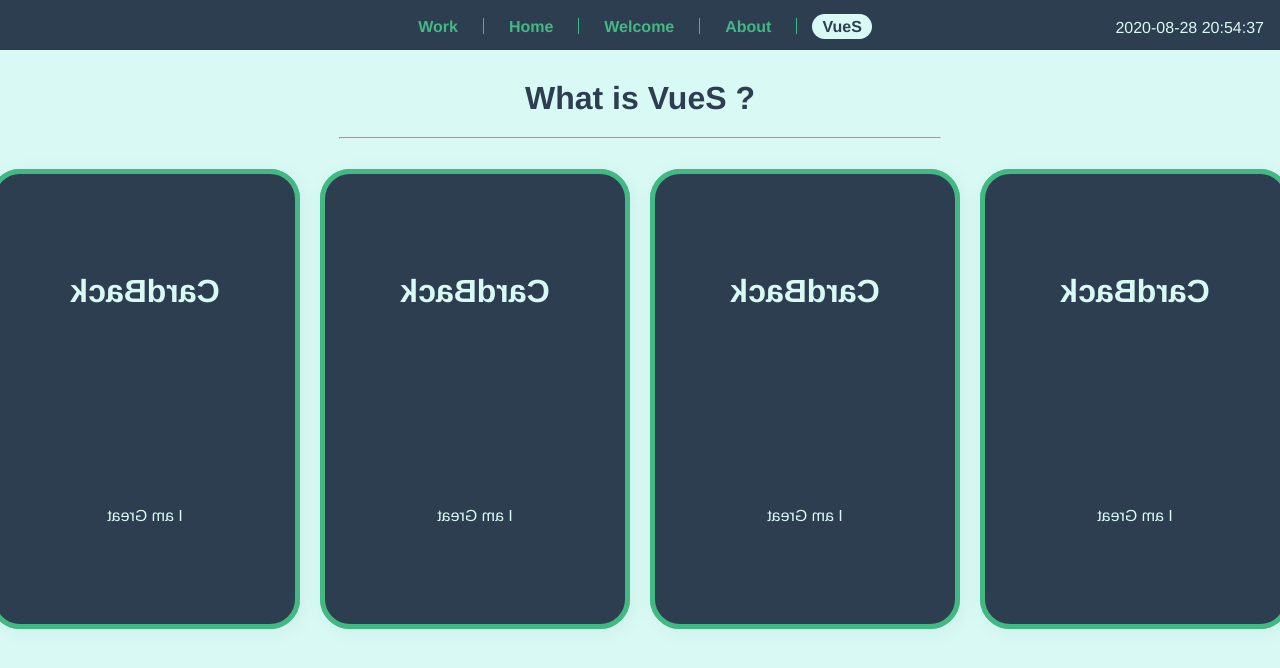
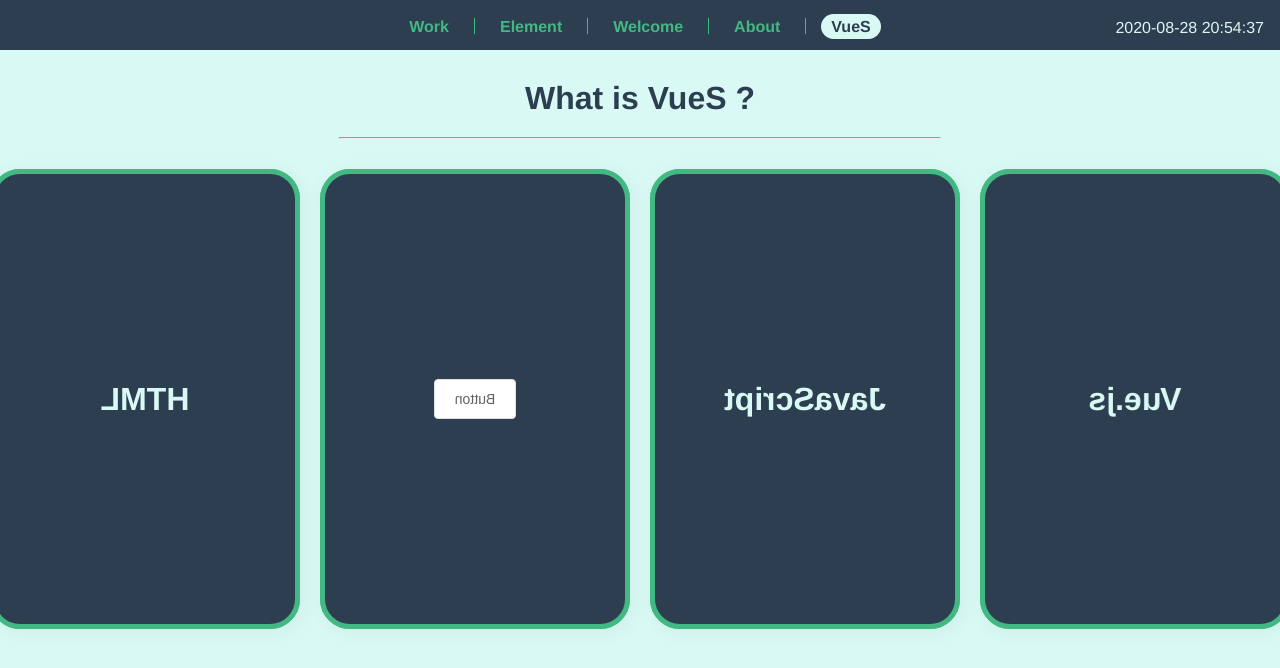
Before and after one commit to NPER2012/Practice-shijian2020, a Vue app: page /#/vues in a window 1280 px wide. Shown: the top 668 px of the page. Built offline with nearby package versions, Linux system fonts and the light colour scheme.

Commit message:
after competition

```diff
--- a/package.json
+++ b/package.json
@@ -7,6 +7,7 @@
     "build": "vue-cli-service build"
   },
   "dependencies": {
+    "element-ui": "^2.14.1",
     "sass": "^1.26.10",
     "sass-loader": "^10.0.1",
     "vue": "^2.6.11",
--- a/public/index.html
+++ b/public/index.html
@@ -1,5 +1,5 @@
 <!DOCTYPE html>
-<html lang="en">
+<html lang="zh-CN">
   <head>
     <meta charset="utf-8">
     <meta http-equiv="X-UA-Compatible" content="IE=edge">
--- a/src/components/Card.vue
+++ b/src/components/Card.vue
@@ -1,18 +1,34 @@
 <template>
-  <div class="Card">
+  <div class="Cardy">
+    <div class="Card">
+      <div class="cardFront">
+        <slot name="CardFront"><h1 v-if="help">slot格式</h1></slot>
+      </div>
+      <div class="cardBack">
+        <slot name="CardBack">
+          <pre v-if="help" class="slotin">
+            <h2>slot格式：</h2>
+            <p>&lt;Card></p>
+            <p>&#9;&lt;template slot="CardFront"></p>
+            <p>&#9;&#9;卡片正面内容</p>
+            <p>&#9;&lt;/template></p>
+            <p>&#9;&lt;template slot="CardBack"></p>
+            <p>&#9;&#9;卡片背面内容</p>
+            <p>&#9;&lt;/template></p>
+            <p>&lt;/Card></p>
+          </pre>
+        </slot>
 
-    <div class="cardFront">
-      <h1>CardFront</h1>
+      </div>
     </div>
-    <div class="cardBack">
-      <h1>CardBack</h1>
-      <p>I am Great</p>
-    </div>
-
   </div>
 </template>
 <script>
 export default {
+  name: 'Card',
+  props: {
+    help: 0
+  },
   data: function () {
     return {
       name: "",
@@ -27,18 +43,20 @@
 
 <style lang="scss" scoped>
 @import '@/scss/color';
-
+.Cary{
+  user-select: none;
+  cursor: pointer;
+}
 .Card{
-  user-select: none;
   position: relative;
   transform-style: preserve-3d;
   margin: 10px;
-  cursor: pointer;
+  // cursor: pointer;
   box-shadow: 3px 3px 20px rgba($color: #000000, $alpha: 0.05);
   border-radius: 30px;
-  transition: transform 1s cubic-bezier(0.76, -0.51, 0.29, 1.5) ;
+  transition: transform 1s cubic-bezier(0, 0, 0.29, 1.5) ;
 }
-.Card:hover{
+.Cardy:hover > .Card{
   transform-style: preserve-3d;
   transform: rotateY(180deg);
 }
@@ -65,4 +83,10 @@
   transform-style: preserve-3d;
   transform: rotateY(180deg);
 }
+.slotin{
+  display: flex;
+  flex-direction: column;
+  justify-content: center;
+  align-items: flex-start;
+}
 </style>
--- a/src/components/Nav.vue
+++ b/src/components/Nav.vue
@@ -38,8 +38,8 @@
           ]*/
         },
         {
-          title: 'Home',
-          path: '/home'
+          title: 'Element',
+          path: '/element'
         },
         {
           title: 'Welcome',
--- a/src/main.js
+++ b/src/main.js
@@ -1,8 +1,11 @@
 import Vue from 'vue'
+import ElementUI from 'element-ui';
+import 'element-ui/lib/theme-chalk/index.css';
 import App from './App.vue'
 import router from './router'
 import store from './store'
 
+Vue.use(ElementUI);
 Vue.config.productionTip = false
 
 new Vue({
--- a/src/router/index.js
+++ b/src/router/index.js
@@ -43,6 +43,13 @@
     }
   },
   {
+    path: '/element',
+    name: 'Element',
+    component: function () {
+      return import('../views/Element.vue')
+    }
+  },
+  {
     path: '/work',
     name: 'Work',
     component: function () {
--- /dev/null
+++ b/src/views/Element.vue
@@ -0,0 +1,23 @@
+<template>
+  <div class="Element">
+
+  </div>
+</template>
+<script>
+export default {
+  data: function() {
+    return {
+    }
+  },
+  methods: {
+
+  },
+  components: {
+
+  }
+}
+</script>
+
+<style lang="scss" scoped>
+
+</style>
--- a/src/views/VueS.vue
+++ b/src/views/VueS.vue
@@ -2,11 +2,42 @@
   <div class="VueS">
     <h1>What is VueS ?</h1>
     <hr>
+    <el-dialog :visible.sync="visible" title="Hello world">
+      <p>Try Element</p>
+    </el-dialog>
     <div class="cards">
-      <Card/>
-      <Card/>
-      <Card/>
-      <Card/>
+      <Card>
+        <template slot="CardFront">
+          <h1>A</h1>
+        </template>
+        <template slot="CardBack">
+          <h1>HTML</h1>
+        </template>
+      </Card>
+      <Card>
+        <template slot="CardFront">
+          <h1>B</h1>
+        </template>
+        <template slot="CardBack">
+          <el-button @click="visible = true">Button</el-button>
+        </template>
+      </Card>
+      <Card>
+        <template slot="CardFront">
+          <h1>C</h1>
+        </template>
+        <template slot="CardBack">
+          <h1>JavaScript</h1>
+        </template>
+      </Card>
+      <Card>
+        <template slot="CardFront">
+          <h1>D</h1>
+        </template>
+        <template slot="CardBack">
+          <h1>Vue.js</h1>
+        </template>
+      </Card>
     </div>
 
   </div>
@@ -16,9 +47,9 @@
 import Card from '@/components/Card.vue'
 
 export default {
-  data: function () {
+  data: function() {
     return {
-
+      visible: false
     }
   },
   components: {
@@ -41,7 +72,8 @@
   max-width: 100vw;
   width: 600px;
   margin: 20px;
-}.cards{
+}
+.cards{
   display: flex;
 
 }
```
Also changed, not shown: src/views/ElementB.vue (added, +67 -0 lines), 1 other file (tests, documents, lock files or other folders).
